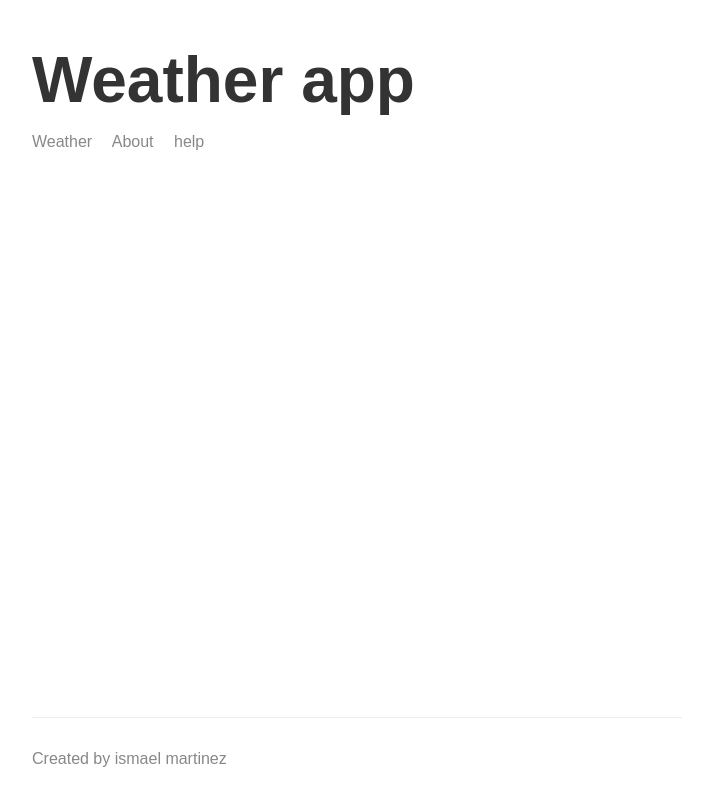
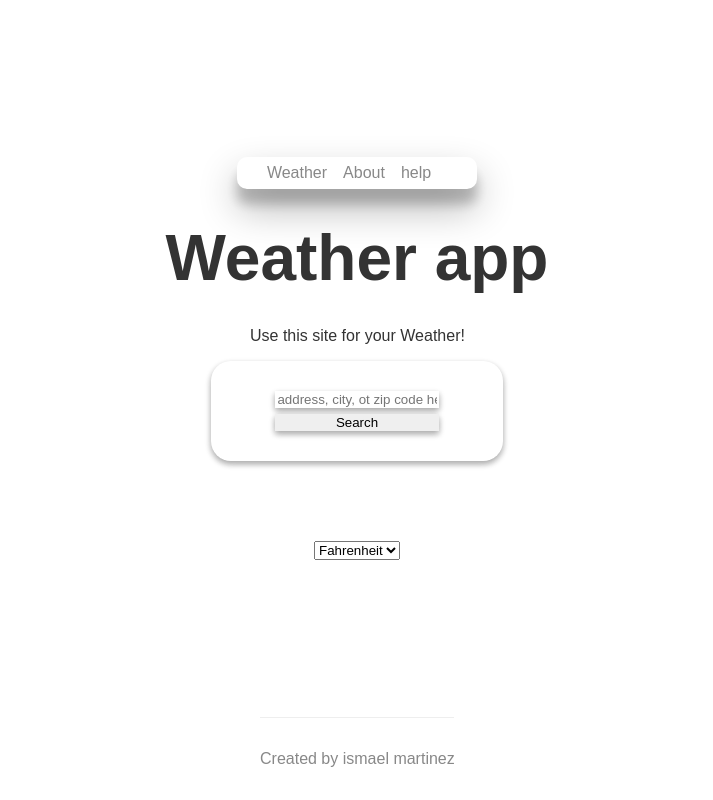
Before and after one commit to Shifty3/GI_Dec15, a Node server app: page / in a window 1280 px wide. Shown: the whole page, without its empty margins (283-996 px from the left). Run offline with Node 20, Linux system fonts and the light colour scheme.

Commit message:
new challenges

```diff
--- a/web-server/public/css/styles.css
+++ b/web-server/public/css/styles.css
@@ -6,27 +6,112 @@ body {
   padding: 0 16px;
   display: flex;
   flex-direction: column;
+  align-items: center;
   min-height: 100vh;
 }
 
 .main {
+  display: flex;
+  flex-direction: column;
+  justify-content: center;
+  align-items: center;
   flex-grow: 1;
 }
 
 header {
+  display: flex;
+  justify-content: center;
+  align-items: center;
+  width: 15rem;
+  height: 2rem;
   margin-top: 16px;
-  margin-bottom: 48px;
+  margin-bottom: 32px;
+  text-align: center;
+  border-radius: 10px;
+  box-shadow: rgba(0, 0, 0, 0.3) 0px 19px 38px,
+    rgba(0, 0, 0, 0.22) 0px 15px 12px;
+}
+
+header,
+h1 {
+  -webkit-animation: slide-in-fwd-top 0.4s cubic-bezier(0.25, 0.46, 0.45, 0.94)
+    both;
+  animation: slide-in-fwd-top 0.4s cubic-bezier(0.25, 0.46, 0.45, 0.94) both;
+}
+
+@keyframes slide-in-fwd-top {
+  0% {
+    -webkit-transform: translateZ(-1400px) translateY(-800px);
+    transform: translateZ(-1400px) translateY(-800px);
+    opacity: 0;
+  }
+  100% {
+    -webkit-transform: translateZ(0) translateY(0);
+    transform: translateZ(0) translateY(0);
+    opacity: 1;
+  }
 }
 
 h1 {
   font-size: 64px;
+  margin-top: 0;
   margin-bottom: 16px;
+  text-align: center;
 }
 
 header a {
   color: #888888;
   margin-right: 16px;
   text-decoration: none;
+}
+
+form {
+  display: flex;
+  flex-direction: column;
+  justify-content: center;
+  align-items: center;
+  width: 17rem;
+  height: 5rem;
+  padding: 10px;
+  border-radius: 20px;
+  box-shadow: rgba(0, 0, 0, 0.16) 0px 3px 6px, rgba(0, 0, 0, 0.23) 0px 3px 6px;
+}
+
+form,
+p,
+select {
+  -webkit-animation: slide-in-blurred-bottom 2s cubic-bezier(0.23, 1, 0.32, 1)
+    both;
+  animation: slide-in-blurred-bottom 2s cubic-bezier(0.23, 1, 0.32, 1) both;
+}
+
+@keyframes slide-in-blurred-bottom {
+  0% {
+    -webkit-transform: translateY(1000px) scaleY(2.5) scaleX(0.2);
+    transform: translateY(1000px) scaleY(2.5) scaleX(0.2);
+    -webkit-transform-origin: 50% 100%;
+    transform-origin: 50% 100%;
+    -webkit-filter: blur(40px);
+    filter: blur(40px);
+    opacity: 0;
+  }
+  100% {
+    -webkit-transform: translateY(0) scaleY(1) scaleX(1);
+    transform: translateY(0) scaleY(1) scaleX(1);
+    -webkit-transform-origin: 50% 50%;
+    transform-origin: 50% 50%;
+    -webkit-filter: blur(0);
+    filter: blur(0);
+    opacity: 1;
+  }
+}
+
+form input,
+form button {
+  width: 60%;
+  margin: 3px;
+  border: none;
+  box-shadow: rgba(0, 0, 0, 0.16) 0px 3px 6px, rgba(0, 0, 0, 0.23) 0px 3px 6px;
 }
 
 footer {
--- a/web-server/src/app.js
+++ b/web-server/src/app.js
@@ -54,13 +54,17 @@ app.get("/weather", (req, res) => {
       error: "Must provide a address",
     });
   }
+  const { _, units } = req.query;
 
   geocode(req.query.address, (error, { lat, long, location }) => {
     if (error) {
       return res.send({ error });
     }
 
-    forecast(lat, long, (error, forecastData) => {
+    forecast(
+      lat,
+      long,
+      (error, forecastData) => {
         if (error) {
           return res.send({ error });
         }
@@ -70,7 +74,9 @@ app.get("/weather", (req, res) => {
           location,
           address: req.query.address,
         });
-    });
+      },
+      units
+    );
   });
 
   // res.send({
--- a/web-server/src/utils/forecast.js
+++ b/web-server/src/utils/forecast.js
@@ -1,7 +1,7 @@
 const request = require("request");
 
-const forecast = (lat, long, callback) => {
-  const url = `http://api.weatherstack.com/current?access_key=ddd19eb589227765aa3b5205dd4acf1b&query=${lat},${long}&units=f`;
+const forecast = (lat, long, callback, units = "f") => {
+  const url = `http://api.weatherstack.com/current?access_key=ddd19eb589227765aa3b5205dd4acf1b&query=${lat},${long}&units=${units}`;
 
   request({ url: url, json: true }, (error, response) => {
     if (error) {
--- a/web-server/templates/partials/header.hbs
+++ b/web-server/templates/partials/header.hbs
@@ -1,7 +1,7 @@
-<h1>{{title}}</h1>
-
 <header>
   <a href="/">Weather</a>
   <a href="/about">About</a>
   <a href="/help">help</a>
 </header>
+
+<h1>{{title}}</h1>
--- a/web-server/templates/views/index.hbs
+++ b/web-server/templates/views/index.hbs
@@ -4,14 +4,33 @@
     <meta name="viewport" content="width=device-width, initial-scale=1.0" />
     <title>Weather</title>
     <link rel="stylesheet" href="./css/styles.css" />
-    <script src="/js/app.js"></script>
+
   </head>
   <body>
     <div class="main">
-          {{>header}}
+       {{>header}}
+
+
+          <p>Use this site for your Weather!</p>
+
+          <form>
+            <input type="text" placeholder="address, city, ot zip code here">
+            <button>Search</button>
+          </form>
+
+          <p class="msg1"></p>
+          <p class="msg2"></p>
+
+          <select name="Temp Measurement" id="unit">
+            <option value="f">Fahrenheit</option>
+            <option value="m">Celsius</option>
+            <option value="s">Kelvin</option>
+          </select>
     </div>
 
     {{>footer}}
+
+     <script src="/js/app.js"></script>
   </body>
 
 </html>
```
Also changed, not shown: web-server/public/js/app.js. Lines whose indentation alone changed are shown as unchanged.
